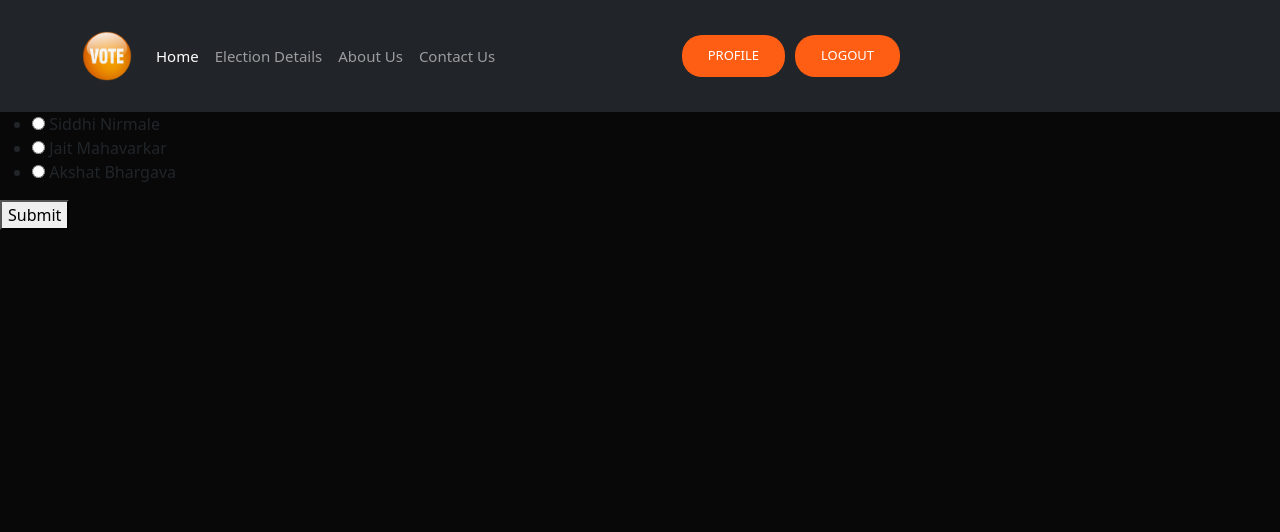
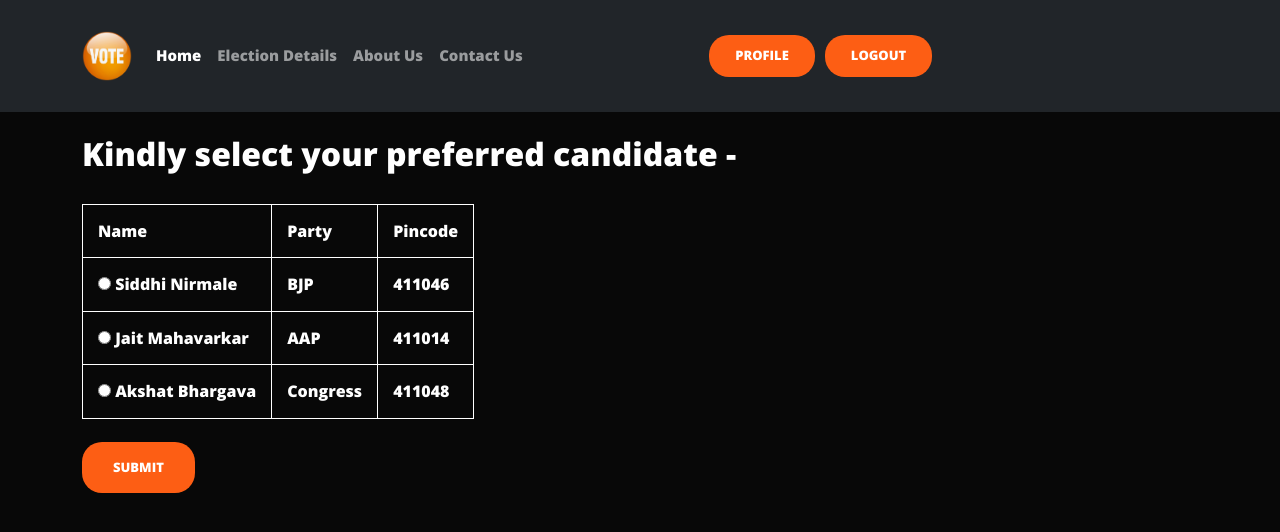
Before and after one commit to Mihirlalwani/Digital_Voting_System, a Django app: page /vote in a window 1280 px wide. Shown: the top 532 px of the page. Run offline with Django 3.2, Linux system fonts and the light colour scheme; a user stored in the database is signed in; data comes from the database, SQL or seed files in the repository; both versions use the stored data as it was after the commit.

Commit message:
Voote-page

```diff
--- a/users/static/users/css/main.css
+++ b/users/static/users/css/main.css
@@ -23,6 +23,7 @@
     margin-top: 30px;
   }
   #header-paragraph{
+    font-family: 'Open Sans', sans-serif;
     font-size: 20px;
     padding-top: 30px;
     font-weight: lighter;
@@ -351,8 +352,9 @@
   color: #fff;
   background: #111;
   border-radius: remy(35px);
-  &:focus,
-  &:hover {background: lighten(#111, 13%);}
+  }
+  &:focus, &:hover {
+    background: lighten(#111, 13%);}
   }
   .signup__link {
   font-size: .8rem;
--- a/users/templates/users/verification.html
+++ b/users/templates/users/verification.html
@@ -29,12 +29,6 @@
         <button class="btn " id="signup">Verify</button>
     </div>
 </form>
-<<<<<<< HEAD
 <script src="{% static 'users/js/script.js' %}"></script>
 
-
-=======
-<script src="{% static 'users/js/script.js' %}">
-</script>
->>>>>>> origin/master
 {% endblock content %}
--- a/users/templates/users/vote_form.html
+++ b/users/templates/users/vote_form.html
@@ -1,15 +1,52 @@
 {% extends 'users/base.html' %}
+{% load static %}
 
 {% block content %}
-<form action="vote" method="POST">
-    {% csrf_token %}
-    <ul>
-        {% for candidate in candidates %}
-            <li><input type="radio" name="selected_candidate" value="{{candidate.candidate_name}}"> {{candidate.candidate_name}}</li>
-        {% endfor %}
+    <link rel="stylesheet" href="{% static 'users/css/main.css' %}">
+    <div class="container">
+        <br>
+        <h2>Kindly select your preferred candidate - </h2>
+        <br>
+        <form action="vote" method="POST">
+            {% csrf_token %}
+            <div class="table-contents">
+                <table>
+                    <tr>
+                    <th>Name</th>
+                    <th>Party</th>
+                    <th>Pincode</th>
+                    </tr>
+                    {% for candidate in candidates %}
+                    <tr>
+                        <!-- <td>{{candidate.candidate_name}}</td> -->
+                        <td><input type="radio" name="selected_candidate" value="{{candidate.candidate_name}}"> {{candidate.candidate_name}}</td>
 
-    </ul>
-    <button>Submit</button>
-</form>
+                        <td>{{candidate.candidate_party}}</td>
+
+                        <td>{{candidate.candidate_pincode}}</td>
+                    </tr>
+                    {% endfor %}
+                </table>
+            </div>
+
+            <br>
+            <div class="form-group">
+                <a class="btn" style="color: white; background-color: #fd5e14;" type="submit" id="body-link-row" href="{% url 'home' %}">Submit</a>
+            </div>
+
+        </form>
+    </div>
+
+    <style>
+        table, th, td {
+            border: 1px solid white;
+        }
+        th, td{
+            padding: 15px;
+        }
+        .table-contents{
+                color: #fff;
+        }
+    </style>
 
 {% endblock content %}
--- a/users/views.py
+++ b/users/views.py
@@ -1,5 +1,5 @@
 from django.shortcuts import render,redirect
-from django.http import HttpResponse
+from django.http import HttpResponse, HttpResponseRedirect
 from django.conf import settings
 from django.contrib.auth.forms import UserCreationForm
 from django.contrib import messages
@@ -118,8 +118,12 @@ def verification(request):
             os.remove(temp_image)
             return HttpResponse("Not Verified")
         os.remove(temp_image)
-        print(result)
-        return HttpResponse(result)
+        print(result["verified"])
+        if result["verified"]==True:
+            request.user.profile.if_face_verified = True
+            return HttpResponseRedirect("vote")
+        else:
+            return HttpResponseRedirect("verification")
     else:
         return render(request,'users/verification.html')
 
```
Also changed, not shown: db.sqlite3, images/images/KTSTG6IKUIOHORA.png (deleted), images/images/ZANVM8KPZ7XSVZF.png (deleted).
